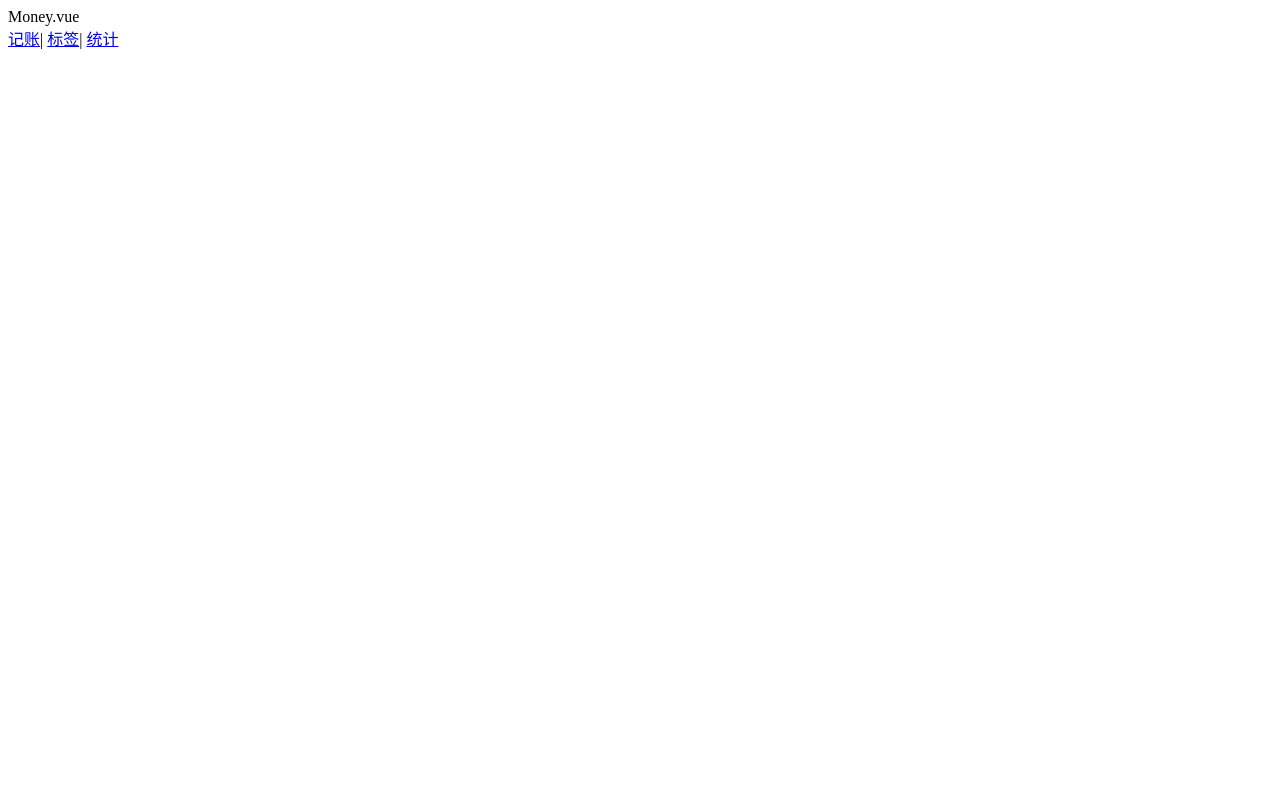
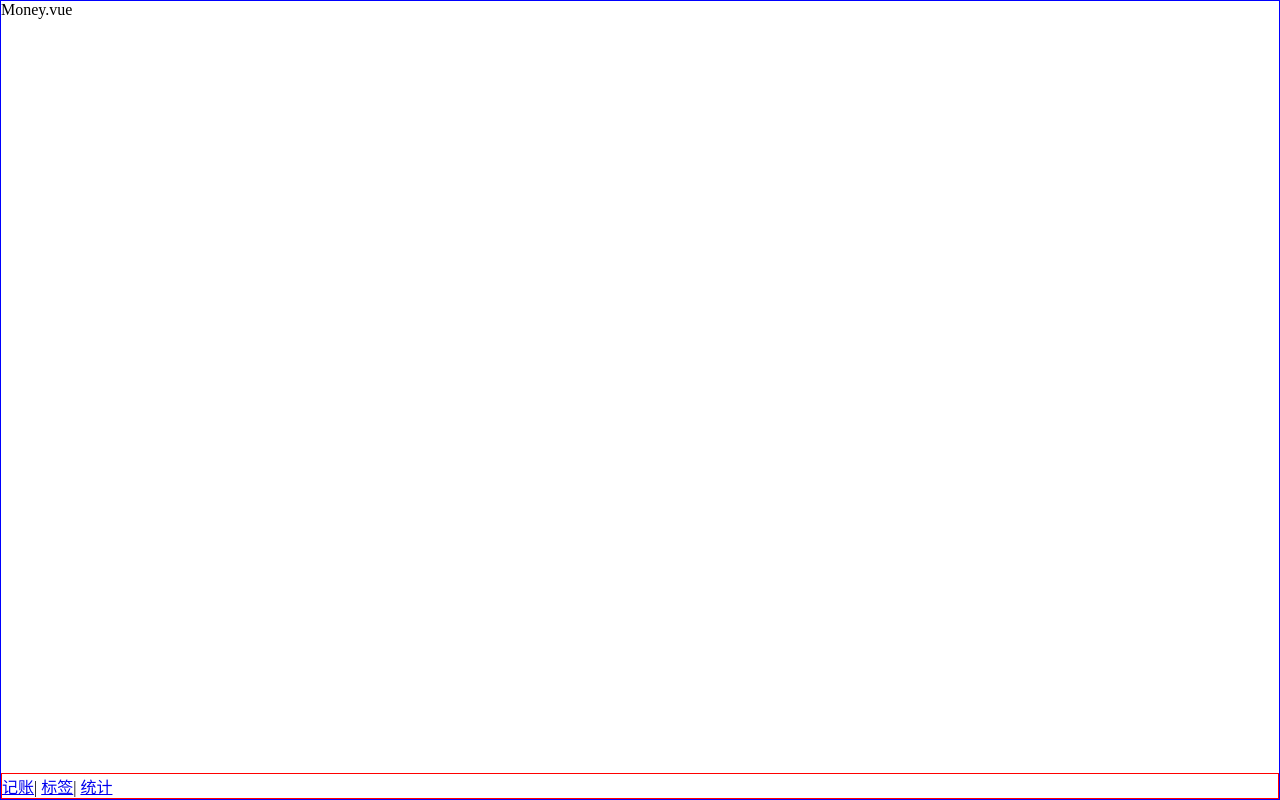
Before and after one commit to welkborlove/money-jizhang-1, a Vue app: page /#/money in a window 1280 px wide. Built offline with nearby package versions, Linux system fonts and the light colour scheme.

Commit message:
Money页面布局

```diff
--- a/src/App.vue
+++ b/src/App.vue
@@ -6,6 +6,10 @@
 </template>
 
 <style lang="scss">
+*{
+  margin: 0; padding: 0;
+  box-sizing: border-box;
+}
 #app {
   font-family: Avenir, Helvetica, Arial, sans-serif;
   -webkit-font-smoothing: antialiased;
--- a/src/components/Nav.vue
+++ b/src/components/Nav.vue
@@ -1,5 +1,5 @@
 <template>
-  <div>
+  <div class="nav">
     <router-link to="/money">记账</router-link>|
     <router-link to="/labels">标签</router-link>|
     <router-link to="/statistics">统计</router-link>
@@ -12,5 +12,8 @@
 };
 </script>
 
-<style scoped>
+<style lang="scss" scoped>
+   .nav{
+       border: 1px solid red;
+   }
 </style>
--- a/src/views/Money.vue
+++ b/src/views/Money.vue
@@ -1,16 +1,28 @@
 import Money from '*@/views/Money.vue';
 <template>
-    <div>Money.vue
+    <div class="nav-wrapper">
+        <div class="content">
+            Money.vue
+        </div>
         <Nav/>
     </div>
 </template>
 
-<script>
+<script lang="ts">
     export default {
-        name: 'money',
+        name: 'Money',
     }
 </script>
 
 <style lang="scss" scoped>
-
+  .nav-wrapper{
+      border: 1px solid blue;
+      display: flex;
+      flex-direction: column;
+      height: 100vh;
+  }
+  .content{
+      overflow: auto;
+      flex-grow: 1;
+  }
 </style>
```
